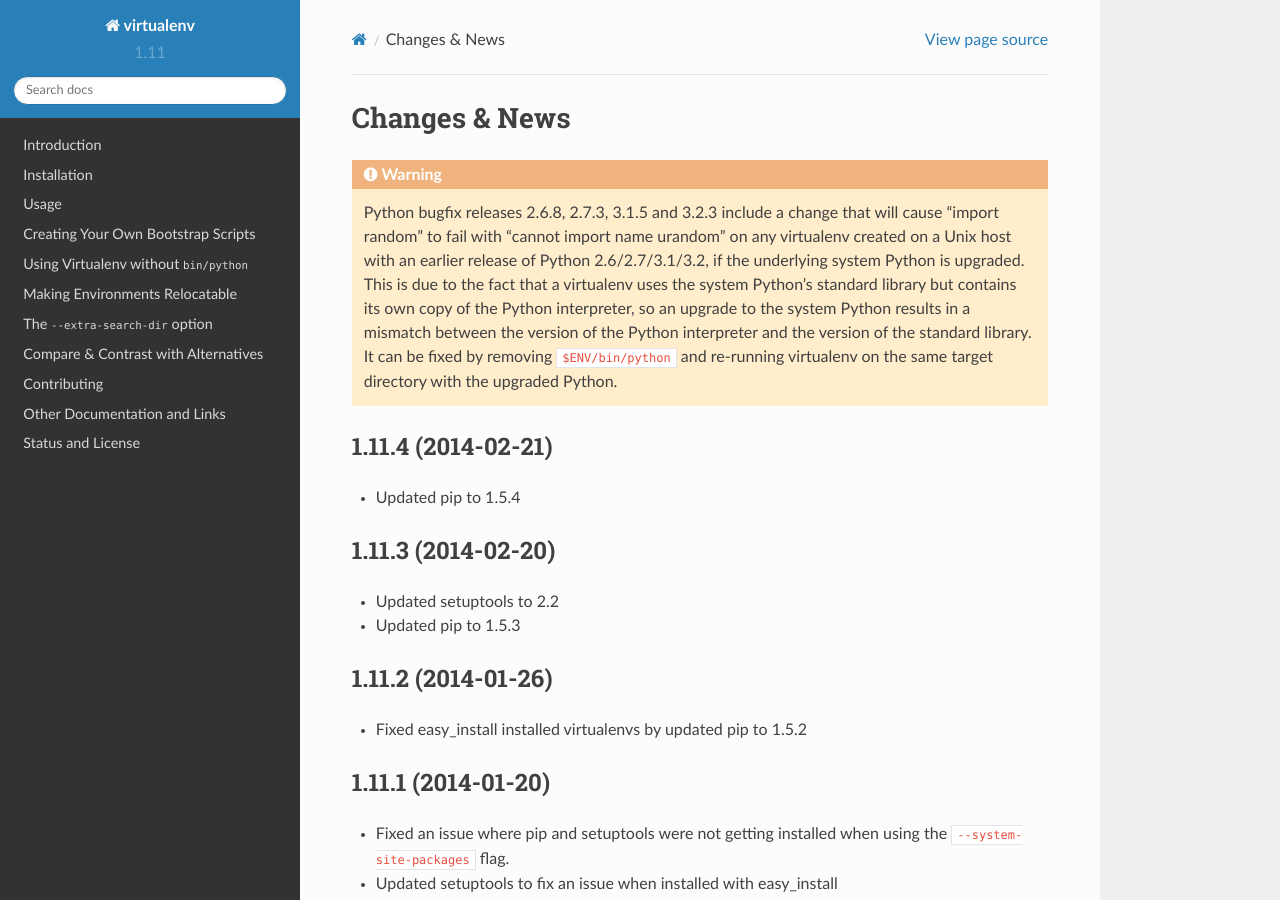
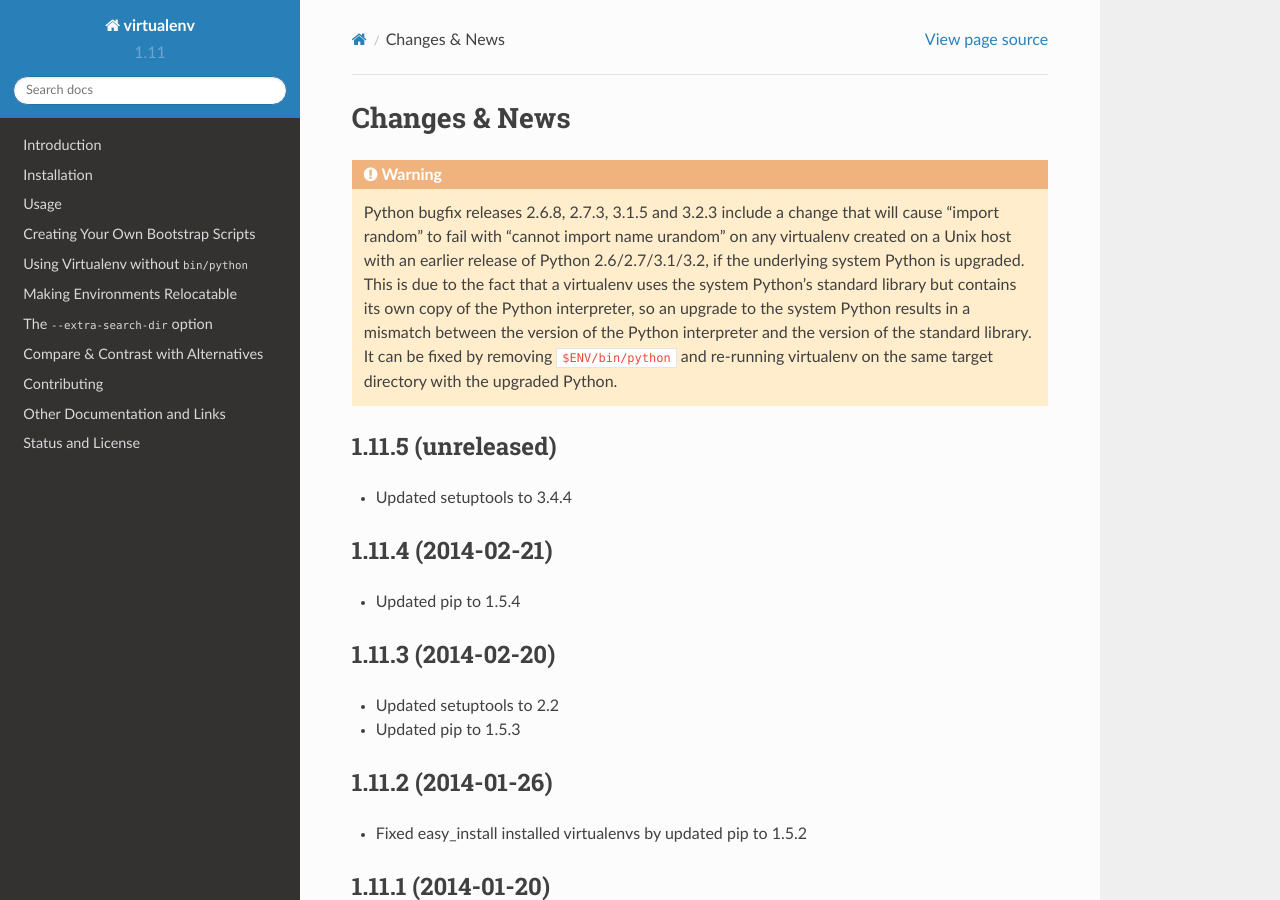
Before and after one commit to pypa/virtualenv, a Sphinx documentation site: the page built from docs/news.rst, in a window 1280 px wide and 900 px high. Built offline with Sphinx 7.4.7 and the Read the Docs theme 2.0.0, drawn with Linux system fonts in a browser that asks for light colours.

Commit message:
Upgrade setuptools to 3.4.4

```diff
--- a/docs/news.rst
+++ b/docs/news.rst
@@ -14,6 +14,11 @@ Changes & News
    ``$ENV/bin/python`` and re-running virtualenv on the same target directory
    with the upgraded Python.
 
+
+1.11.5 (unreleased)
+~~~~~~~~~~~~~~~~~~~
+
+* Updated setuptools to 3.4.4
 
 1.11.4 (2014-02-21)
 ~~~~~~~~~~~~~~~~~~~
```
Also changed, not shown: 2 other files.
